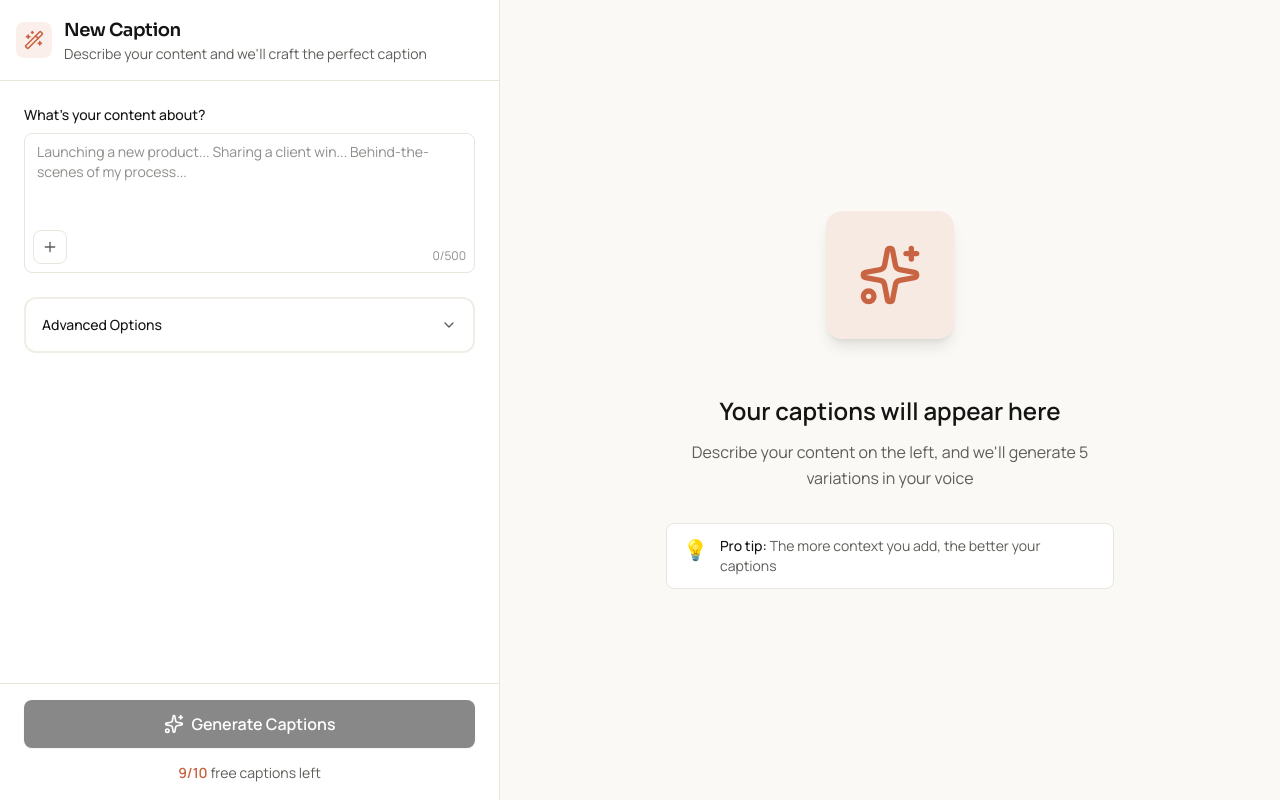
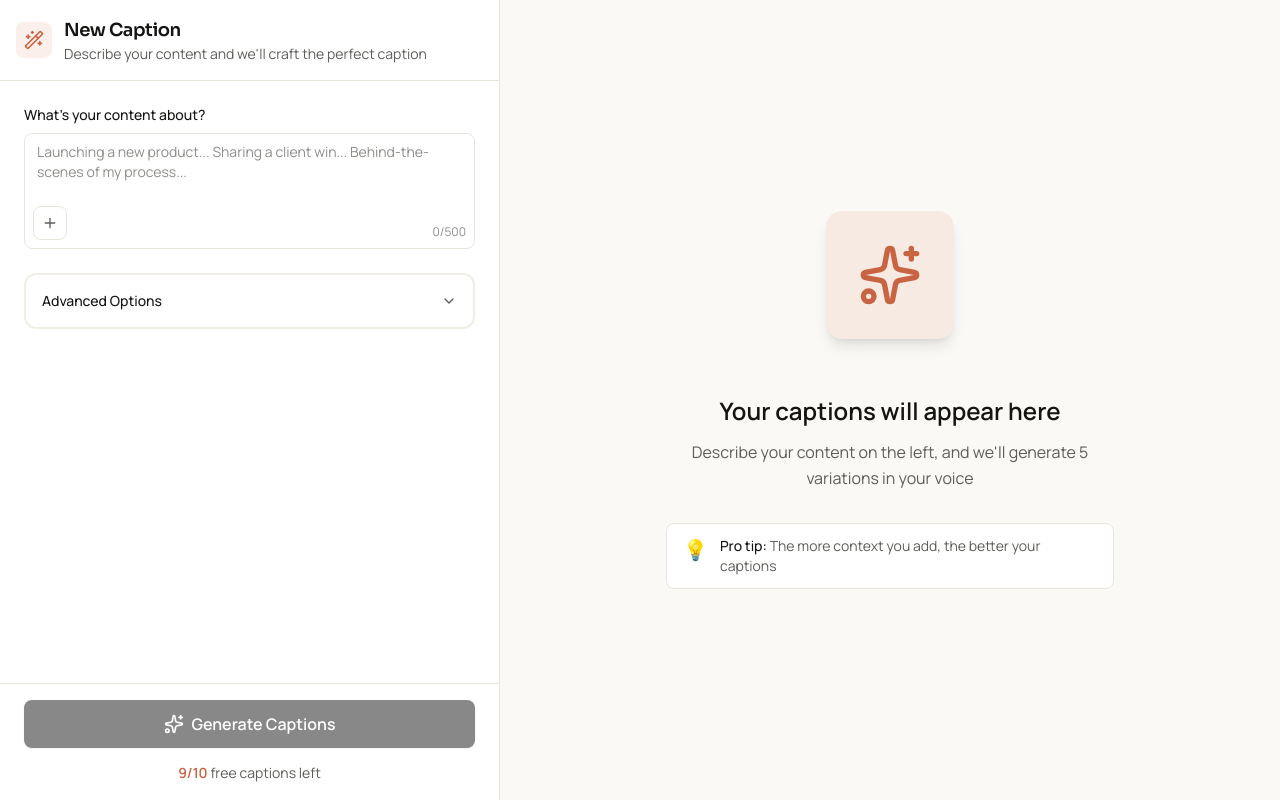
Before and after one commit to uxfris/kepsio, a Next.js app: page /caption-input in a window 1280 px wide. Built offline with nearby package versions, Linux system fonts and the light colour scheme.

Commit message:
Improve height

```diff
--- a/app/caption-input/page.tsx
+++ b/app/caption-input/page.tsx
@@ -190,7 +190,7 @@ export default function CaptionInputPage() {
                     : undefined
                 }
                 autoExpand={true}
-                className="text-sm border-none"
+                className="min-h-10 text-sm border-none"
                 maxLength={500}
               />
               <div className="flex items-end justify-between mt-2">
@@ -227,8 +227,8 @@ export default function CaptionInputPage() {
               ref={contextMenuRef}
               className="absolute z-9999 mb-3 w-72 bg-white border border-gray-200 rounded-xl shadow-xl py-3"
               style={{
-                top: "6%",
-                left: "20px",
+                top: "8px",
+                left: "32px",
               }}
             >
               {contextOptions.map((option) => {
--- a/components/ui/Textarea.tsx
+++ b/components/ui/Textarea.tsx
@@ -35,7 +35,7 @@ const Textarea = React.forwardRef<HTMLTextAreaElement, TextareaProps>(
       (ref as React.RefObject<HTMLTextAreaElement>) || internalRef;
 
     const baseStyles =
-      "flex min-h-[80px] w-full rounded-lg border bg-surface px-3 py-2 text-sm transition-colors placeholder:text-hint focus:outline-none disabled:cursor-not-allowed disabled:opacity-50";
+      "flex min-h-[40px] w-full rounded-lg border bg-surface px-3 py-2 text-sm transition-colors placeholder:text-hint focus:outline-none disabled:cursor-not-allowed disabled:opacity-50";
 
     const stateStyles = {
       default: "border-border",
@@ -65,18 +65,23 @@ const Textarea = React.forwardRef<HTMLTextAreaElement, TextareaProps>(
       const adjustHeight = () => {
         // Reset height to auto to get the correct scrollHeight
         textarea.style.height = "auto";
-        // Set height to scrollHeight to fit content
-        textarea.style.height = `${textarea.scrollHeight}px`;
+        // Get the computed minimum height from CSS
+        const computedStyle = window.getComputedStyle(textarea);
+        const minHeight = parseInt(computedStyle.minHeight) || 40; // fallback to 40px
+        // Set height to the larger of scrollHeight or minHeight
+        const newHeight = Math.max(textarea.scrollHeight, minHeight);
+        textarea.style.height = `${newHeight}px`;
       };
 
-      // Initial adjustment
-      adjustHeight();
+      // Initial adjustment with a small delay to ensure CSS is applied
+      const timeoutId = setTimeout(adjustHeight, 10);
 
       // Add event listener for input changes
       textarea.addEventListener("input", adjustHeight);
 
       // Cleanup
       return () => {
+        clearTimeout(timeoutId);
         textarea.removeEventListener("input", adjustHeight);
       };
     }, [autoExpand, textareaRef, props.value]);
@@ -101,6 +106,7 @@ const Textarea = React.forwardRef<HTMLTextAreaElement, TextareaProps>(
           )}
           ref={textareaRef}
           id={textareaId}
+          style={autoExpand ? { height: "auto" } : undefined}
           {...props}
         />
 
```
